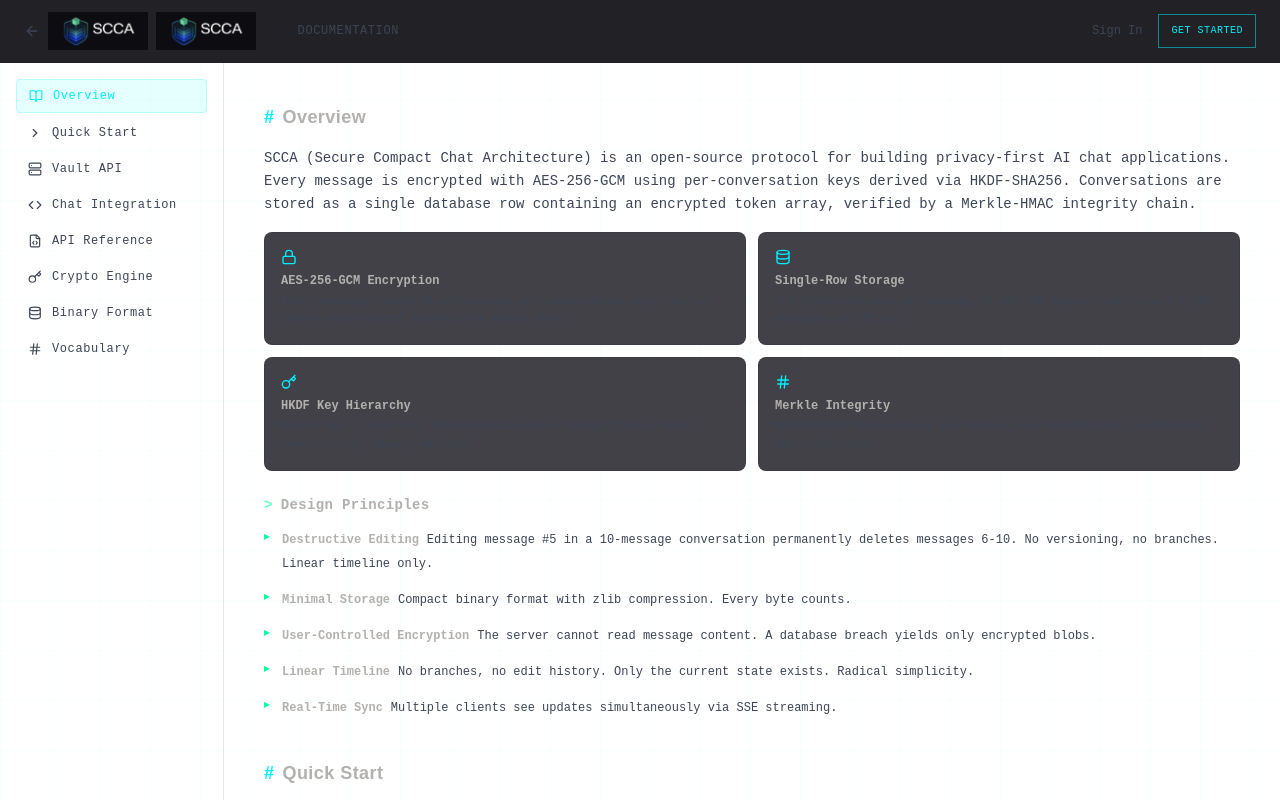
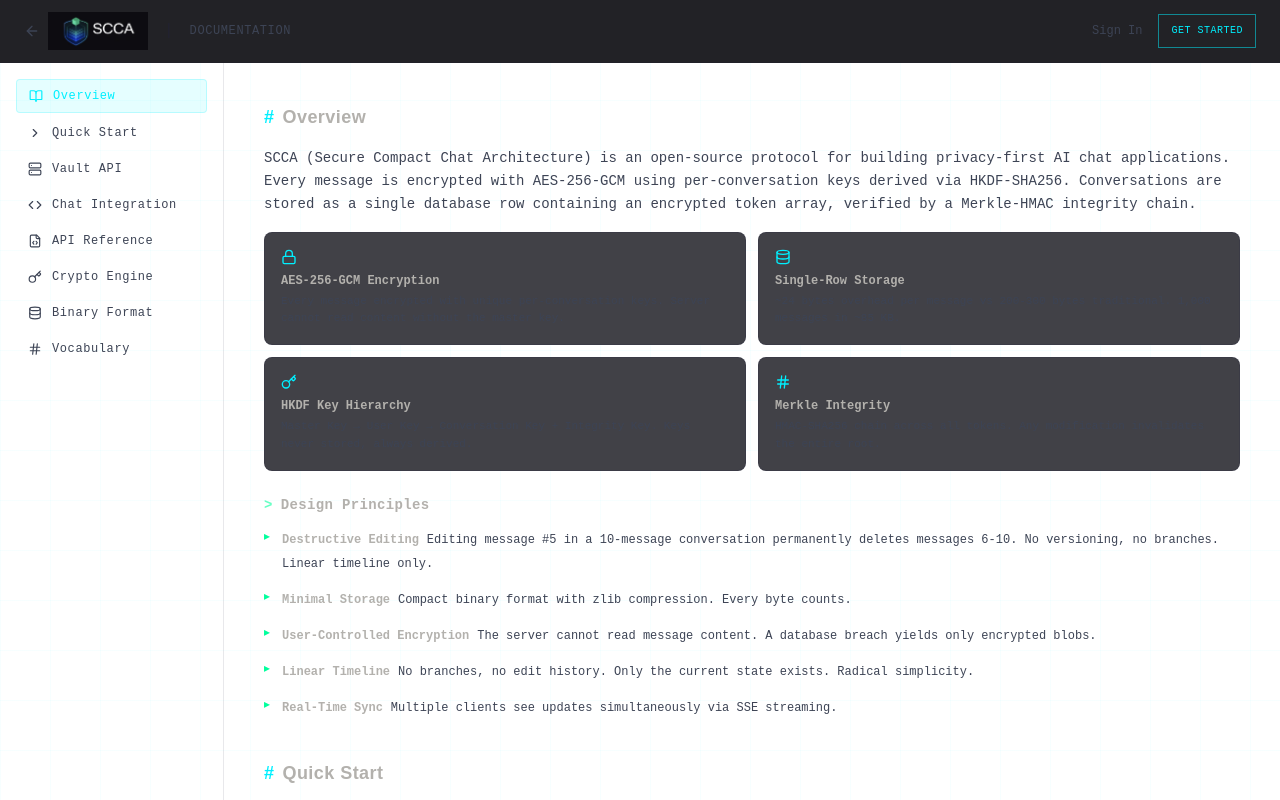
Before and after one commit to Vii-Hunnid/SCCA, a Next.js app: page /docs in a window 1280 px wide. Shown: the top 800 px of the page. Built offline with nearby package versions, Linux system fonts and the light colour scheme.

Commit message:
Remove unused logo image from documentation page to streamline assets and improve loading efficiency.

```diff
--- a/src/app/docs/page.tsx
+++ b/src/app/docs/page.tsx
@@ -166,13 +166,6 @@ export default function DocsPage() {
             >
               <ArrowLeft className="w-4 h-4" />
               <Image
-                src="/logo.jpg"
-                alt="SCCA logo"
-                width={100}
-                height={100}
-                priority
-                className="object-contain"
-              />              <Image
                 src="/logo.jpg"
                 alt="SCCA logo"
                 width={100}
```
